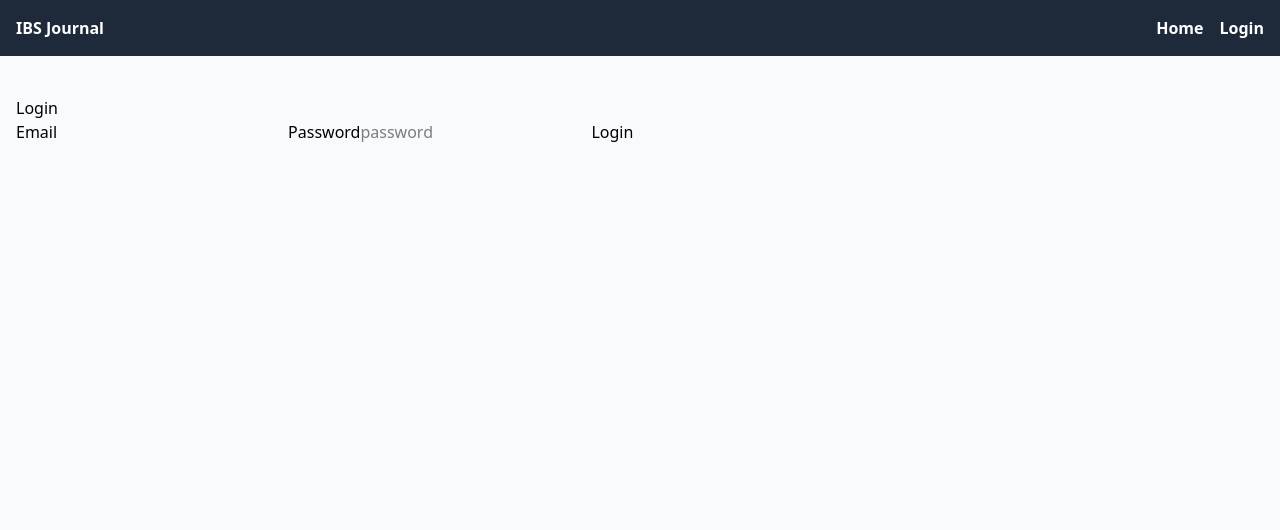
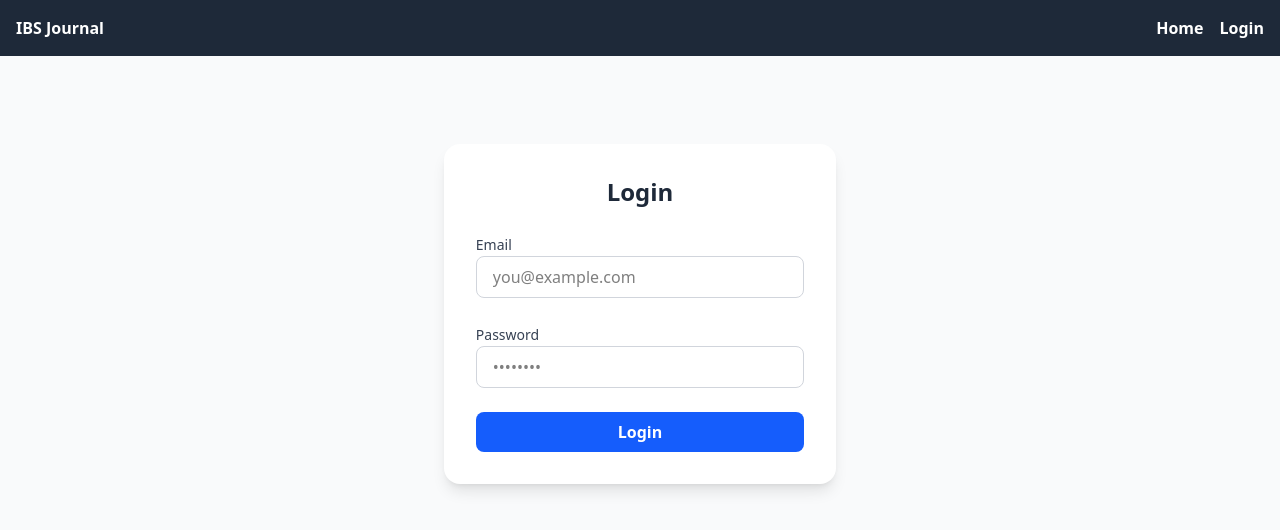
Before and after one commit to samiulmuztaba/journal_module_system_IBS, a React (Vite) app in the folder frontend/: page /login in a window 1280 px wide. Shown: the top 530 px of the page. Built offline with nearby package versions, Linux system fonts and the light colour scheme; no server answers.

Commit message:
Styled Login page

```diff
--- a/frontend/src/pages/Home.jsx
+++ b/frontend/src/pages/Home.jsx
@@ -1,6 +1,6 @@
 import { Link } from "react-router";
 
-export default function Home({ journals, currentUser }) {
+export default function Home({ journals }) {
 
   return (
     <div className="max-w-7xl mx-auto p-4">
--- a/frontend/src/pages/Login.jsx
+++ b/frontend/src/pages/Login.jsx
@@ -23,36 +23,58 @@
   };
 
   return (
-    <div>
-      <div className="p-4 bg-white-100 boxshadow-black-100">
-        {error && (
-          <div className="mb-4 p-3 bg-red-100 text-red-700 rounded">
-            {error}
-          </div>
-        )}
-        <h2>Login</h2>
-        <form action="">
-          <label htmlFor="email">Email</label>
+    <div
+      className="flex justify-center align-middle"
+    >
+      {error && (
+        <div className="mb-4 p-3 bg-red-100 text-red-700 rounded">{error}</div>
+      )}
+      <form
+        onSubmit={handleSubmit}
+        className="max-w-md mx-auto mt-16 bg-white p-8 rounded-2xl shadow-lg space-y-6"
+      >
+        <h2 className="text-2xl font-bold text-center text-gray-800">Login</h2>
+
+        <div className="space-y-2">
+          <label htmlFor="email" className="text-sm font-medium text-gray-700">
+            Email
+          </label>
           <input
+            id="email"
             type="email"
             value={email}
             onChange={(e) => setEmail(e.target.value)}
             required
+            className="w-full px-4 py-2 border border-gray-300 rounded-lg focus:outline-none focus:ring-2 focus:ring-blue-500 focus:border-blue-500 transition"
+            placeholder="you@example.com"
           />
-          <label htmlFor="password">Password</label>
+        </div>
+
+        <div className="space-y-2">
+          <label
+            htmlFor="password"
+            className="text-sm font-medium text-gray-700"
+          >
+            Password
+          </label>
           <input
+            id="password"
             type="password"
-            name=""
-            id=""
-            placeholder="password"
             onChange={(e) => setPass(e.target.value)}
             required
+            placeholder="••••••••"
+            className="w-full px-4 py-2 border border-gray-300 rounded-lg focus:outline-none focus:ring-2 focus:ring-blue-500 focus:border-blue-500 transition"
           />
-          <button type="submit" onClick={handleSubmit} disabled={loading}>
-            {loading ? "Logging in..." : "Login"}
-          </button>
-        </form>
-      </div>
+        </div>
+
+        <button
+          type="submit"
+          disabled={loading}
+          className="w-full bg-blue-600 hover:bg-blue-700 disabled:bg-blue-400 text-white font-semibold py-2 rounded-lg transition duration-200"
+        >
+          {loading ? "Logging in..." : "Login"}
+        </button>
+      </form>
     </div>
   );
 }
```
